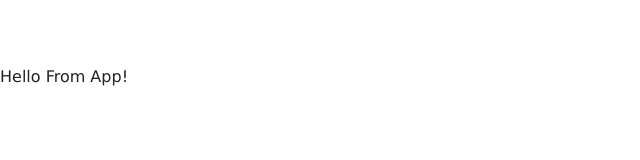
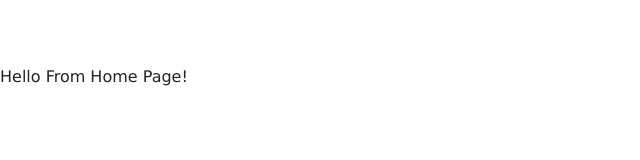
Before and after one commit to saryyevnd/resort-beach-react, a React (Create React App) app: page / in a window 1280 px wide. Shown: the top 160 px of the page, without its empty margins (0-640 px from the left). Built offline with nearby package versions, Linux system fonts and the light colour scheme.

Commit message:
Created pages folder with components and installed react-router-dom

```diff
--- a/src/App.js
+++ b/src/App.js
@@ -1,10 +1,19 @@
 import React from 'react';
+import { Route, Switch } from 'react-router-dom';
 import './App.css';
+import Error from './pages/Error';
+import Home from './pages/Home';
+import Rooms from './pages/Rooms';
+import SingleRoom from './pages/SingleRoom';
 
 const App = () => {
   return (
     <>
-      Hello From App!
+      <Switch>
+        <Route exact path="/" component={Home} />
+        <Route exact path="/rooms/" component={Rooms} />
+        <Route exact path="/room/:slug" component={SingleRoom} />
+      </Switch>
     </>
   );
 }
--- a/src/index.js
+++ b/src/index.js
@@ -3,13 +3,13 @@
 import './index.css';
 import App from './App';
 import reportWebVitals from './reportWebVitals';
-import { BrowserRouter } from 'react-router-dom';
+import { BrowserRouter as Router } from 'react-router-dom';
 
 ReactDOM.render(
   <React.StrictMode>
-    <BrowserRouter basename={process.env.PUBLIC_URL}>
+    <Router basename={process.env.PUBLIC_URL}>
       <App />
-    </BrowserRouter>
+    </Router>
   </React.StrictMode>,
   document.getElementById('root')
 );
--- /dev/null
+++ b/src/pages/Error.js
@@ -0,0 +1,11 @@
+import React from 'react'
+
+function Error() {
+    return (
+        <div>
+            Hello From Error JS
+        </div>
+    )
+}
+
+export default Error
--- /dev/null
+++ b/src/pages/Home.js
@@ -0,0 +1,11 @@
+import React from 'react'
+
+const Home = () => {
+    return (
+        <div>
+            Hello From Home Page!
+        </div>
+    )
+}
+
+export default Home
--- /dev/null
+++ b/src/pages/Rooms.js
@@ -0,0 +1,11 @@
+import React from 'react'
+
+const Rooms = () => {
+    return (
+        <div>
+            Hello From Rooms JS
+        </div>
+    )
+}
+
+export default Rooms
--- /dev/null
+++ b/src/pages/SingleRoom.js
@@ -0,0 +1,13 @@
+import React, { Component } from 'react'
+
+export class SingleRoom extends Component {
+    render() {
+        return (
+            <div>
+                Hello From Single Room Page
+            </div>
+        )
+    }
+}
+
+export default SingleRoom
```
